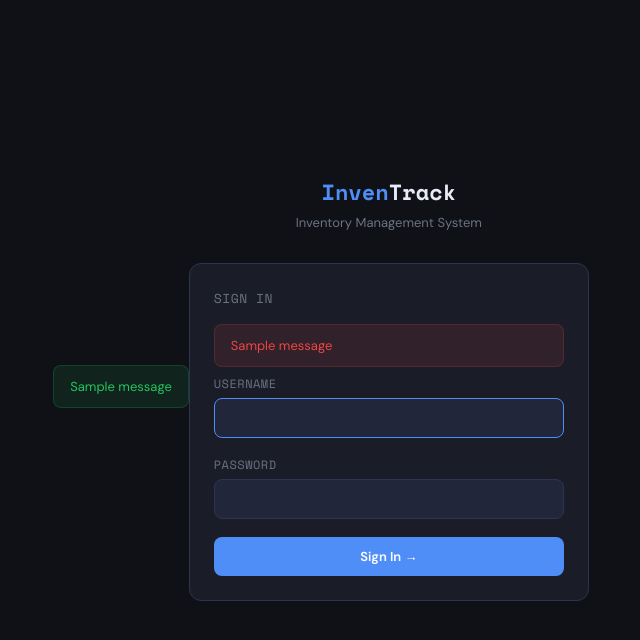
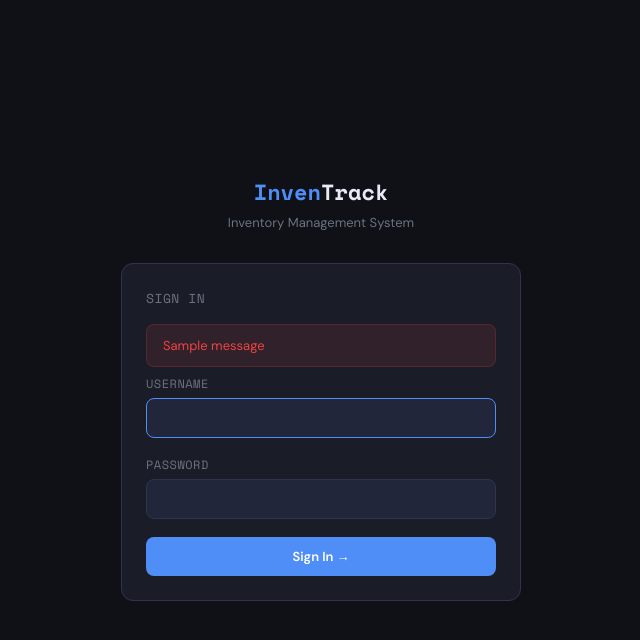
Before and after one commit to Dizymon/Inventory_management, a Django app: a page that uses inventory_system_m/inventory/templates/inventory/base.html in a window 1280 px wide. Shown: the top 640 px of the page, without its empty margins (319-959 px from the left). Run offline with Django 5.2, Linux system fonts and the light colour scheme; one stand-in notice (Sample message) is shown.

Commit message:
Login UI change, account changes

```diff
--- a/inventory_system_m/inventory/templates/inventory/base.html
+++ b/inventory_system_m/inventory/templates/inventory/base.html
@@ -742,13 +742,7 @@
     {% endif %}
 
     <main class="main" {% if not user.is_authenticated %}style="margin-left:0;display:flex;align-items:center;justify-content:center;"{% endif %}>
-      {% if messages %}
-        <div class="messages">
-          {% for msg in messages %}
-            <div class="alert alert-{{ msg.tags }}">{{ msg }}</div>
-          {% endfor %}
-        </div>
-      {% endif %}
+
 
       {% block content %}{% endblock %}
     </main>
```
